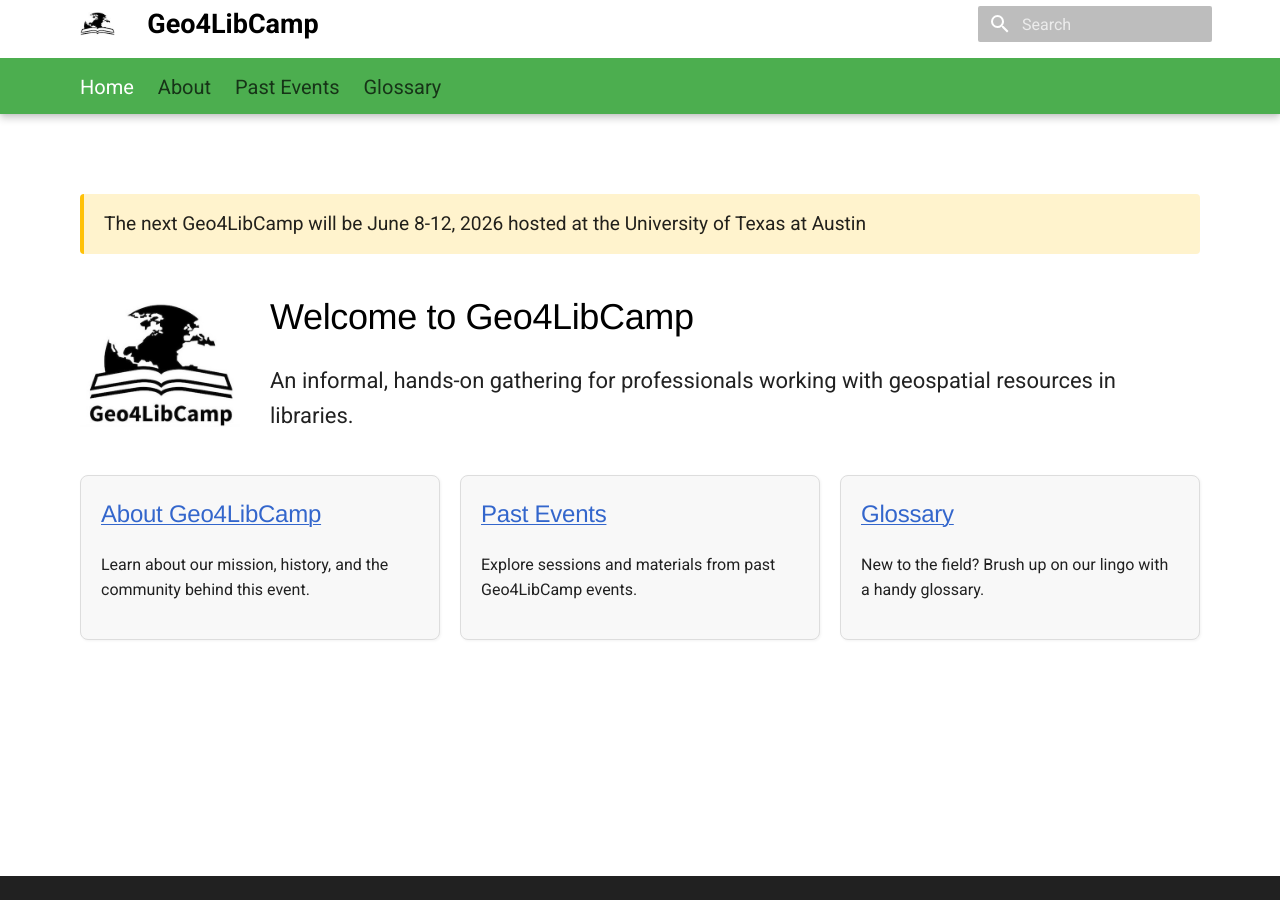
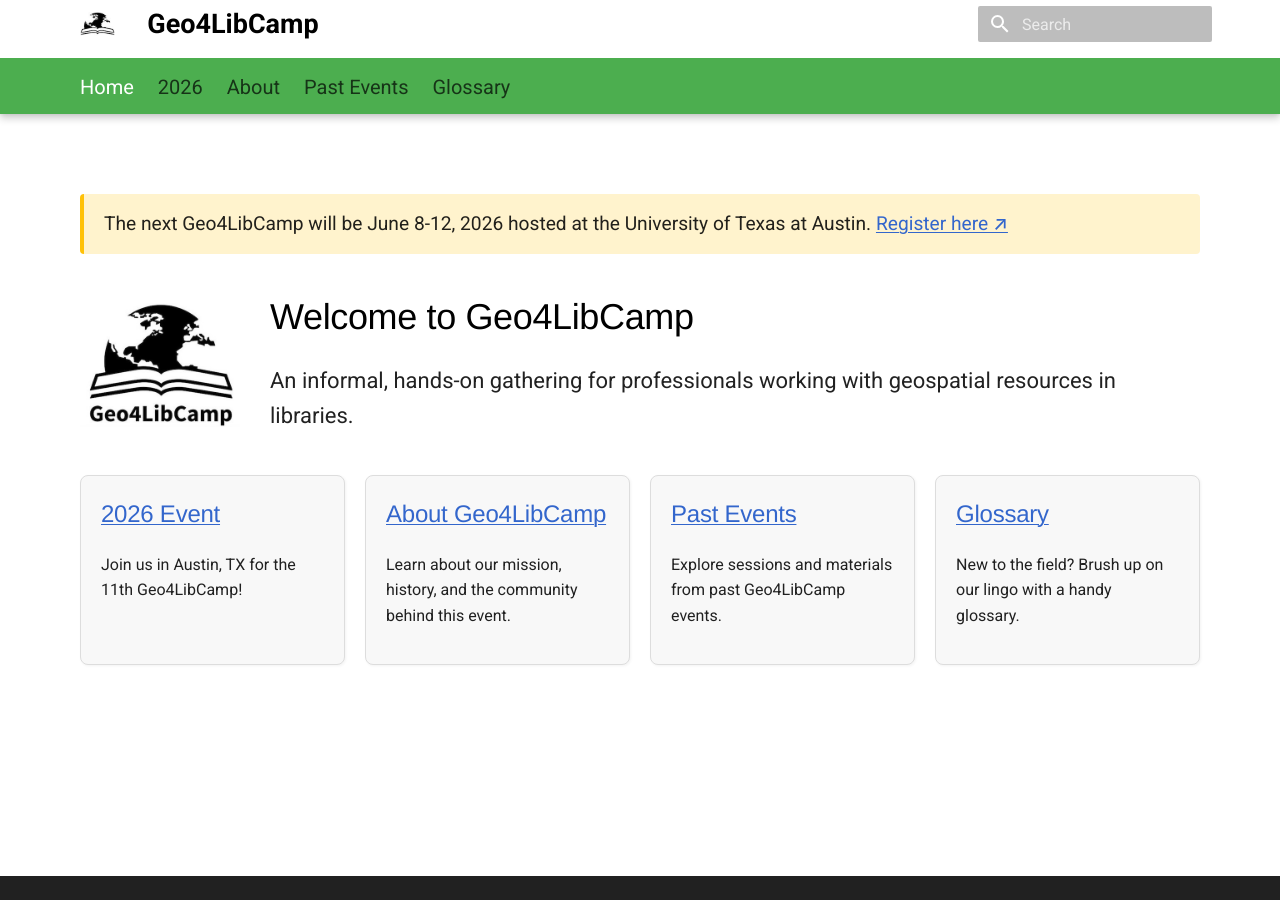
Before and after one commit to geo4lib/geo4libcamp-website, an MkDocs documentation site: the page built from docs/index.md, in a window 1280 px wide. Built offline with MkDocs 1.6.1 and Material for MkDocs 9.7.7, drawn with Linux system fonts in a browser that asks for light colours.

Commit message:
initial pages for 2026

```diff
--- a/docs/index.md
+++ b/docs/index.md
@@ -6,7 +6,7 @@
 ---
 
 <div class="announcement">
-  The next Geo4LibCamp will be June 8-12, 2026 hosted at the University of Texas at Austin
+  The next Geo4LibCamp will be June 8-12, 2026 hosted at the University of Texas at Austin. <a href = "https://cvent.utexas.edu/8oBxbE">Register here ↗</a>
 </div>
 
 <div class="hero">
@@ -24,6 +24,10 @@
 
 <div class="grid-cards">
   <div class="card">
+    <h3><a href="2026/">2026 Event</a></h3>
+    <p>Join us in Austin, TX for the 11th Geo4LibCamp!</p>
+  </div>
+  <div class="card">
     <h3><a href="about/">About Geo4LibCamp</a></h3>
     <p>Learn about our mission, history, and the community behind this event.</p>
   </div>
@@ -35,4 +39,5 @@
     <h3><a href="glossary/">Glossary</a></h3>
     <p>New to the field? Brush up on our lingo with a handy glossary.</p>
   </div>
+
 </div>
--- a/mkdocs.yml
+++ b/mkdocs.yml
@@ -47,6 +47,7 @@
 
 nav:
   - Home : index.md
+  - 2026 : 2026/index.md
   - About: about.md
   - Past Events: past-events.md
   - Glossary : glossary.md
```
Also changed, not shown: docs/2026/index.md (added, +20 -0 lines).
